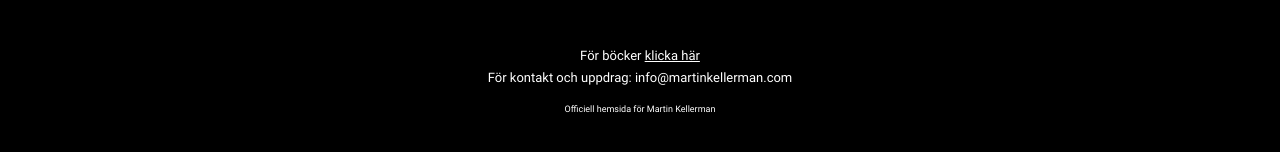
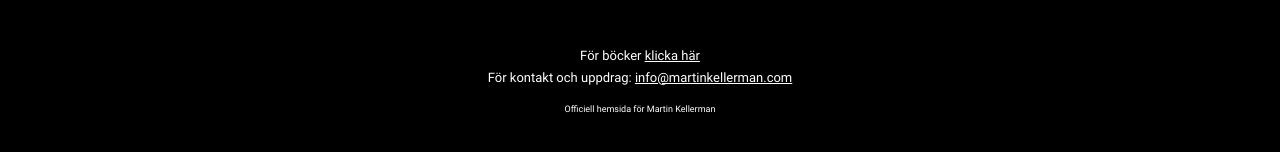
Before and after one commit to with-cheese/site-template, an Angular app: page / in a window 1280 px wide. Shown: the part 580-732 px from the top of the page. Built offline with nearby package versions, Linux system fonts and the light colour scheme.

Commit message:
Update app.component.css

```diff
--- a/src/app/app.component.css
+++ b/src/app/app.component.css
@@ -39,16 +39,13 @@
     margin-bottom: 0.3vh;
 }
 
+
 .official-home-page {
     margin-top: 2vh;
     font-size: xx-small;
 }
 
-.a-underline {
+a {
     color: #ffffff;
     text-decoration: underline;
 }
-
-a {
-    color: #ffffff;
-}
```
